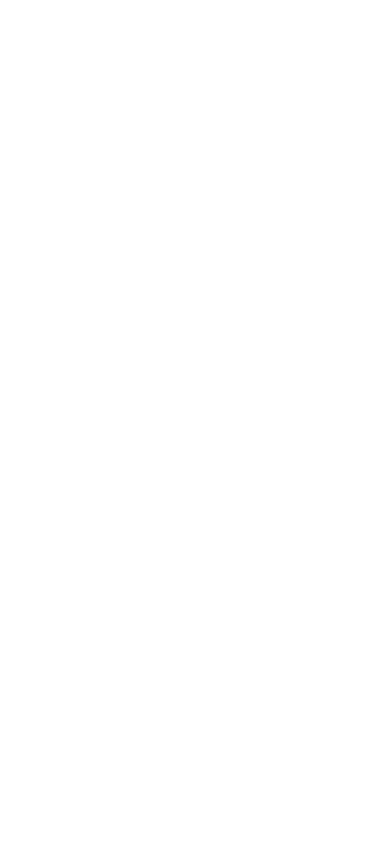
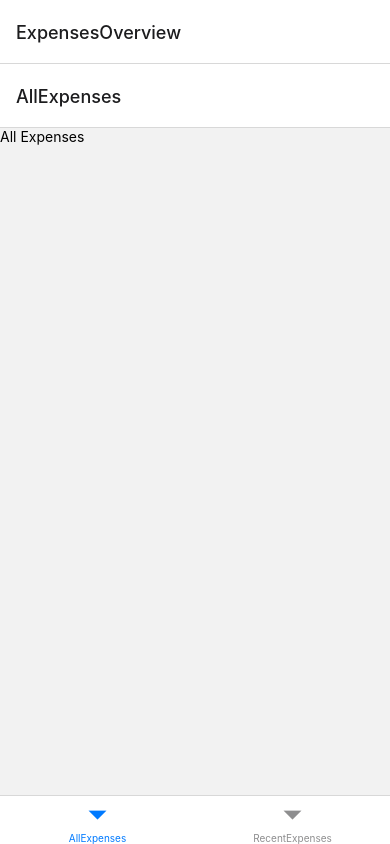
Before and after one commit to Vadied/expenses-manager, a React Native app: screen / in a window 390 px wide. Built offline with nearby package versions, Linux system fonts and the light colour scheme.

Commit message:
navigation

```diff
--- a/App.js
+++ b/App.js
@@ -1,12 +1,33 @@
-import { NavigationContainer } from '@react-navigation/native';
-import { StatusBar } from 'expo-status-bar';
+import { createBottomTabNavigator } from "@react-navigation/bottom-tabs";
+import { NavigationContainer } from "@react-navigation/native";
+import { createNativeStackNavigator } from "@react-navigation/native-stack";
+import { StatusBar } from "expo-status-bar";
+
+import ManageExpense from "./screens/ManageExpense";
+import AllExpenses from "./screens/AllExpenses";
+import RecentExpenses from "./screens/RecentExpenses";
+
+const Stacks = createNativeStackNavigator();
+const BottomTabs = createBottomTabNavigator();
+
+const ExpensesOverview = () => {
+  return (
+    <BottomTabs.Navigator>
+      <BottomTabs.Screen name="AllExpenses" component={AllExpenses} />
+      <BottomTabs.Screen name="RecentExpenses" component={RecentExpenses} />
+    </BottomTabs.Navigator>
+  );
+};
 
 export default function App() {
   return (
     <>
       <StatusBar style="auto" />
       <NavigationContainer>
-
+        <Stacks.Navigator>
+          <Stacks.Screen name="ExpensesOverview" component={ExpensesOverview} />
+          <Stacks.Screen name="ManageExpense" component={ManageExpense} />
+        </Stacks.Navigator>
       </NavigationContainer>
     </>
   );
```
